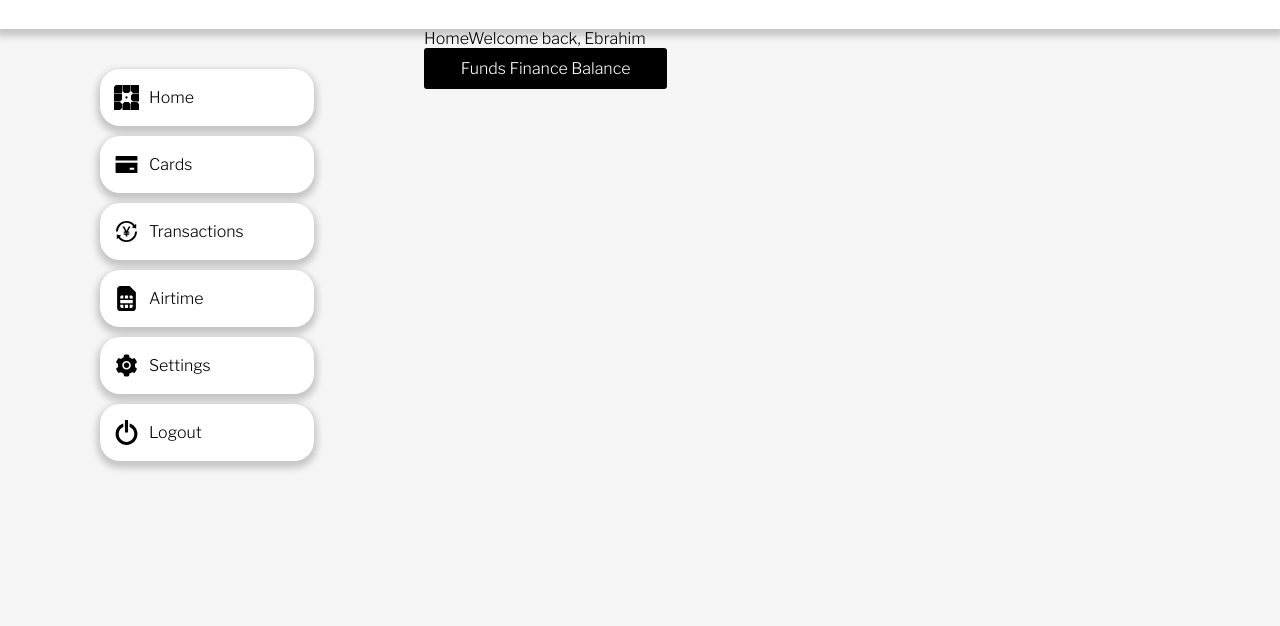
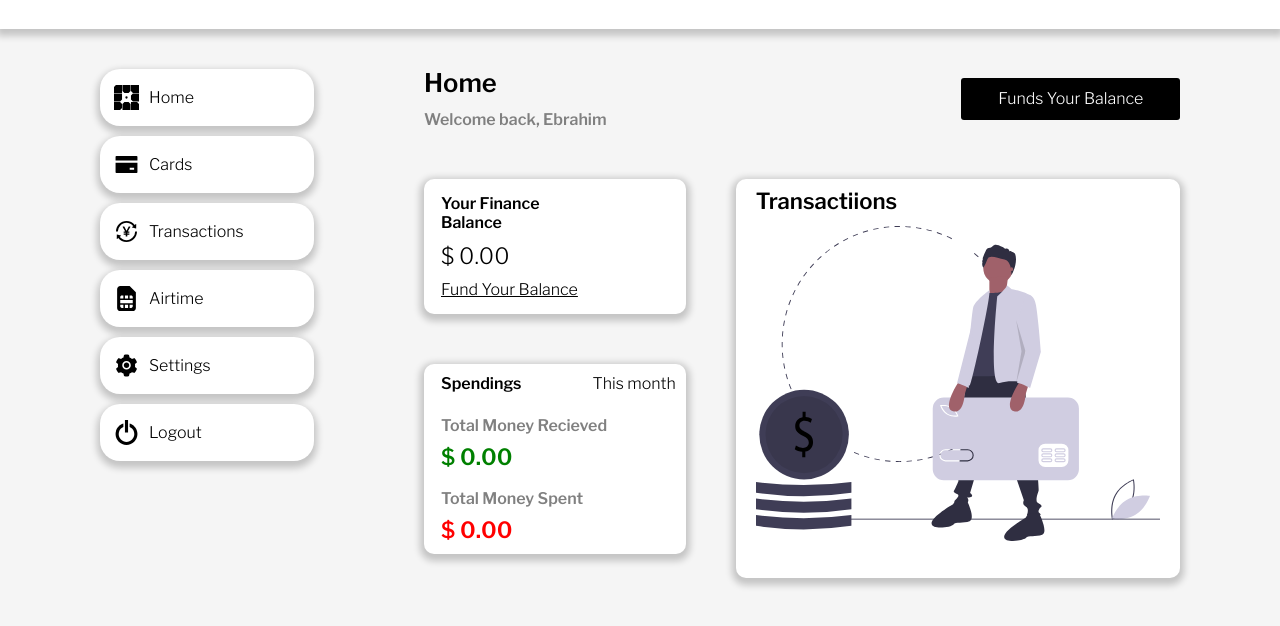
Before and after one commit to ebrahim-sani/finance, a Gatsby site in the folder finance_site/: page /dashboard in a window 1280 px wide. Shown: the part 78-704 px from the top of the page. Built offline with nearby package versions, Linux system fonts and the light colour scheme; Gatsby itself is replaced by a stand-in of ours.

Commit message:
Complete full client dashboard

```diff
--- /dev/null
+++ b/finance_site/src/components/Dashboard/LeftContent/Content.jsx
@@ -0,0 +1,14 @@
+import React from "react";
+import { Card, Head, Balance, Link } from "./style";
+
+const FirstCard = () => {
+  return (
+    <Card>
+      <Head>Your Finance Balance</Head>
+      <Balance>$ 0.00</Balance>
+      <Link>Fund Your Balance</Link>
+    </Card>
+  );
+};
+
+export default FirstCard;
--- /dev/null
+++ b/finance_site/src/components/Dashboard/LeftContent/style.js
@@ -0,0 +1,26 @@
+import styled from "styled-components";
+
+export const Card = styled.div`
+  display: flex;
+  flex-direction: column;
+  margin-top: 40px;
+  background: #fff;
+  margin: 50px 50px 0 0;
+  padding: 10px 100px 10px 17px;
+  border-radius: 10px;
+  box-shadow: 0px 3px 7px 4px rgba(0, 0, 0, 0.2);
+`;
+export const Head = styled.span`
+  font-weight: 600;
+  margin: 5px 0;
+`;
+export const Balance = styled.span`
+  font-size: 1.4rem;
+  margin: 5px 0;
+`;
+export const Link = styled.span`
+  text-decoration: underline;
+  color: black;
+  cursor: pointer;
+  margin: 5px 0;
+`;
--- a/finance_site/src/components/Dashboard/MainDash/Main.jsx
+++ b/finance_site/src/components/Dashboard/MainDash/Main.jsx
@@ -1,17 +1,48 @@
 import React from "react";
-import { Wrapper, Head, Title } from "./style";
+import {
+  Wrapper,
+  Head,
+  Title,
+  Btn,
+  InnerComponent,
+  LeftContent,
+  RightContent,
+  FirstContent,
+  SecondContent,
+  MainDashboard,
+} from "./style";
 import { Button } from "../../common/Buttons/Button";
+import FirstCard from "../LeftContent/Content";
+import SecondCard from "../RighContent/Content";
+import SvgCard from "../SvgCard/SvgCard";
 
 const Main = () => {
   return (
     <Wrapper>
-      <Head>
-        <Title>
-          <span>Home</span>
-          <span>Welcome back, Ebrahim</span>
-        </Title>
-        <Button>Funds Finance Balance</Button>
-      </Head>
+      <InnerComponent>
+        <Head>
+          <Title>
+            <h3>Home</h3>
+            <span>Welcome back, Ebrahim</span>
+          </Title>
+          <Btn>
+            <Button>Funds Your Balance</Button>
+          </Btn>
+        </Head>
+        <MainDashboard>
+          <LeftContent>
+            <FirstContent>
+              <FirstCard />
+            </FirstContent>
+            <SecondContent>
+              <SecondCard />
+            </SecondContent>
+          </LeftContent>
+          <RightContent>
+            <SvgCard />
+          </RightContent>
+        </MainDashboard>
+      </InnerComponent>
     </Wrapper>
   );
 };
--- a/finance_site/src/components/Dashboard/MainDash/style.js
+++ b/finance_site/src/components/Dashboard/MainDash/style.js
@@ -1,6 +1,39 @@
 import styled from "styled-components";
 
-export const Wrapper = styled.div``;
-export const Head = styled.div``;
-export const Title = styled.div``;
-// export const Wrapper = styled.div``;
+export const Wrapper = styled.div`
+  margin-top: 40px;
+`;
+export const InnerComponent = styled.div`
+  display: flex;
+  flex-direction: column;
+`;
+
+export const Head = styled.div`
+  display: flex;
+  align-items: center;
+  justify-content: space-between;
+`;
+export const Title = styled.div`
+  h3 {
+    color: black;
+    font-size: 1.6rem;
+  }
+  span {
+    font-weight: 555;
+    color: gray;
+  }
+`;
+export const Btn = styled.div``;
+export const LeftContent = styled.div`
+  display: flex;
+  flex-direction: column;
+`;
+
+export const MainDashboard = styled.div`
+  display: flex;
+`;
+export const RightContent = styled.div``;
+export const FirstContent = styled.div``;
+export const SecondContent = styled.div`
+  margin: 40px 0;
+`;
--- a/finance_site/src/components/Dashboard/Nav/styles.js
+++ b/finance_site/src/components/Dashboard/Nav/styles.js
@@ -1,6 +1,7 @@
 import styled from "styled-components";
 
 export const Wrapper = styled.div`
+  position: sticky;
   background: #fff;
   padding: 2rem 0;
   box-shadow: 0px 4px 7px 3px rgba(0, 0, 0, 0.2);
--- /dev/null
+++ b/finance_site/src/components/Dashboard/RighContent/Content.jsx
@@ -0,0 +1,26 @@
+import React from "react";
+import { Card, Head, Body, Recieved, Spent } from "./style";
+
+const SecondCard = () => {
+  return (
+    <Card>
+      <Head>
+        <h4>Spendings</h4>
+        <p>This month</p>
+      </Head>
+
+      <Body>
+        <Recieved>
+          <p>Total Money Recieved</p>
+          <span>$ 0.00</span>
+        </Recieved>
+        <Spent>
+          <p>Total Money Spent</p>
+          <span>$ 0.00</span>
+        </Spent>
+      </Body>
+    </Card>
+  );
+};
+
+export default SecondCard;
--- /dev/null
+++ b/finance_site/src/components/Dashboard/RighContent/style.js
@@ -0,0 +1,52 @@
+import styled from "styled-components";
+
+export const Card = styled.div`
+  display: flex;
+  flex-direction: column;
+  background: #fff;
+  margin: 10px 50px 0 0;
+  padding: 10px 10px 10px 17px;
+  border-radius: 10px;
+  box-shadow: 0px 3px 7px 4px rgba(0, 0, 0, 0.2);
+`;
+export const Head = styled.div`
+  display: flex;
+  align-items: center;
+  justify-content: space-between;
+  p {
+    justify-content: flex-end;
+  }
+  h4 {
+    color: black;
+  }
+`;
+export const Body = styled.div`
+  /* display: flex;
+  flex-direction: column;
+  justify-content: space-between; */
+`;
+export const Recieved = styled.div`
+  margin-bottom: 18px;
+  p {
+    font-weight: 600;
+    color: gray;
+    margin-bottom: 8px;
+  }
+  span {
+    font-size: 1.4rem;
+    color: green;
+    font-weight: 600;
+  }
+`;
+export const Spent = styled.div`
+  p {
+    font-weight: 600;
+    color: gray;
+    margin-bottom: 8px;
+  }
+  span {
+    font-size: 1.4rem;
+    color: red;
+    font-weight: 600;
+  }
+`;
--- /dev/null
+++ b/finance_site/src/components/Dashboard/SvgCard/SvgCard.jsx
@@ -0,0 +1,16 @@
+import React from "react";
+import undraw_pay from "../../../assets/Illustrations/undraw_pay.svg";
+import { Card, Head, Svg } from "./style";
+
+const SvgCard = () => {
+  return (
+    <Card>
+      <Head>Transactiions</Head>
+      <Svg>
+        <img src={undraw_pay} alt="" />
+      </Svg>
+    </Card>
+  );
+};
+
+export default SvgCard;
--- /dev/null
+++ b/finance_site/src/components/Dashboard/SvgCard/style.js
@@ -0,0 +1,21 @@
+import styled from "styled-components";
+
+export const Card = styled.div`
+  display: flex;
+  flex-direction: column;
+  margin-top: 44px;
+  background: #fff;
+  margin: 50px 0 0 0;
+  padding: 10px 20px 10px 20px;
+  border-radius: 10px;
+  box-shadow: 0px 3px 7px 4px rgba(0, 0, 0, 0.2);
+`;
+export const Head = styled.h3`
+  font-weight: 600;
+  color: black;
+`;
+export const Svg = styled.div`
+  img {
+    width: 430px;
+  }
+`;
--- a/finance_site/src/components/Dashboard/styles.js
+++ b/finance_site/src/components/Dashboard/styles.js
@@ -1,8 +1,11 @@
 import styled from "styled-components";
 
 export const Wrapper = styled.div`
-  /* padding-top: 12px; */
   background: whitesmoke;
+
+  @media (max-width: 960px) {
+    position: fixed;
+  }
 `;
 
 export const Body = styled.div`
```
Also changed, not shown: finance_site/src/assets/Illustrations/undraw_pay.svg (added).
